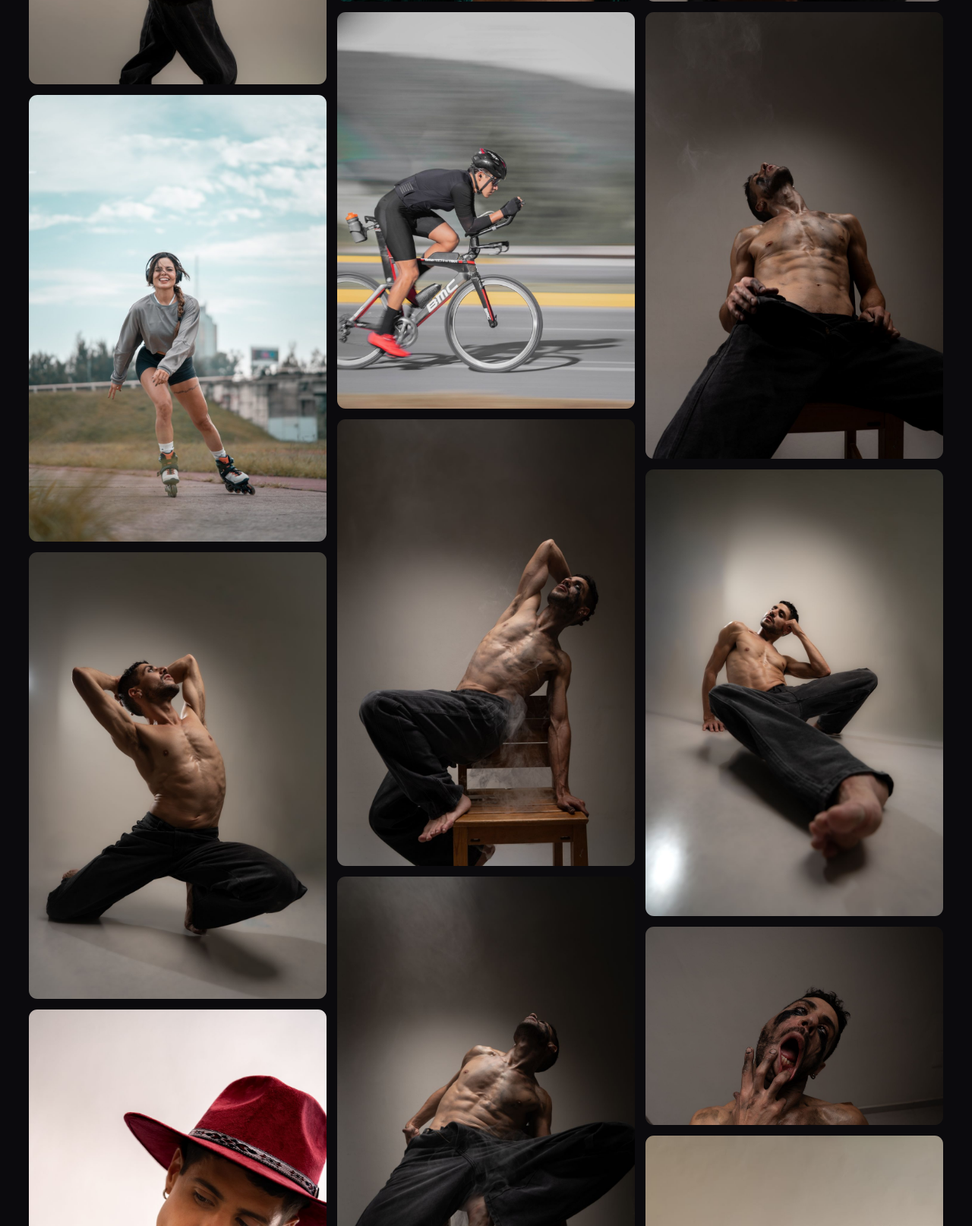
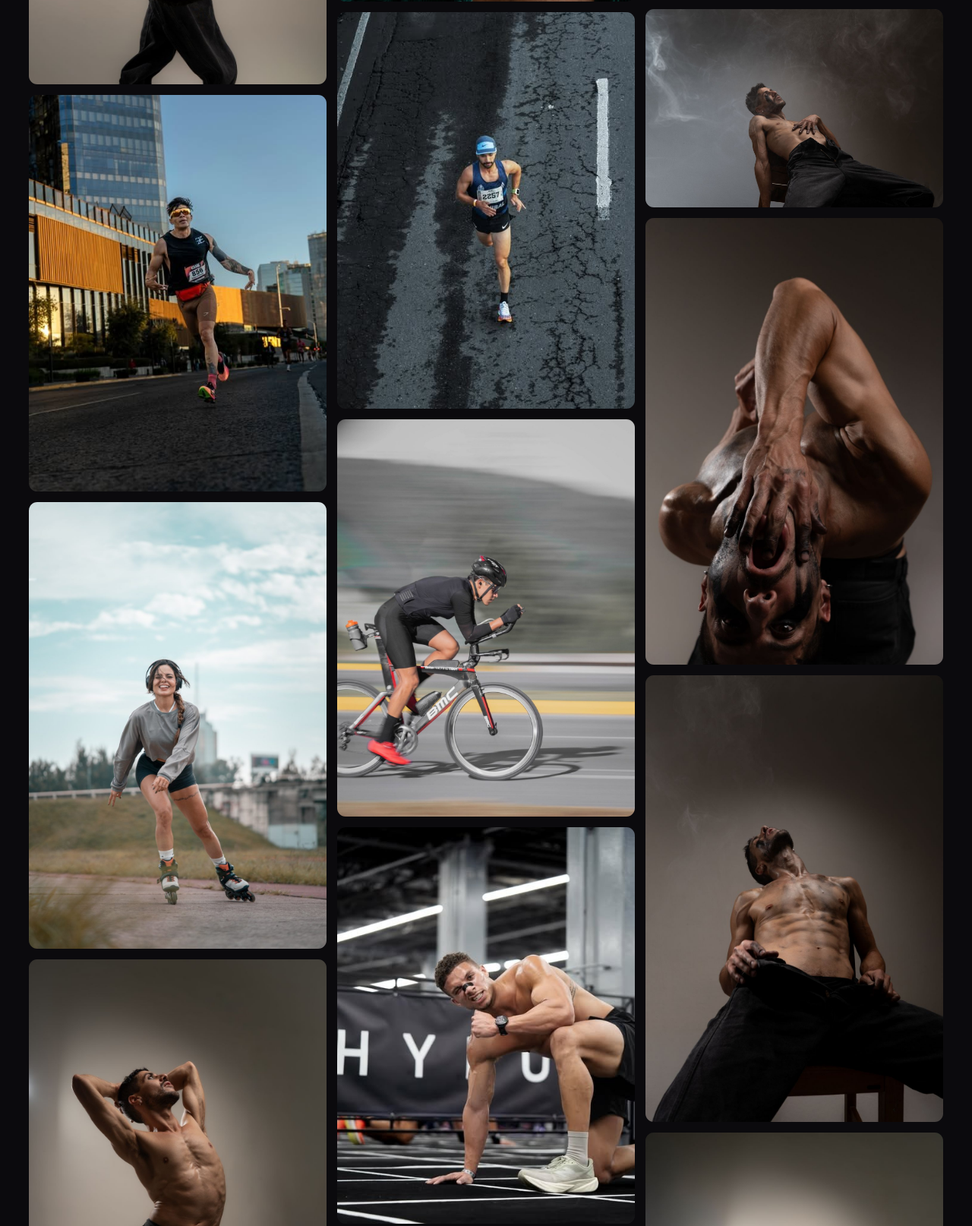
Before and after one commit to uralessam1/samuel-foto-portfolio, a plain HTML site: page index.html in a window 1280 px wide. Shown: the part 1620-3234 px from the top of the page at 76% size. Drawn offline with Linux system fonts and the light colour scheme.

Commit message:
Swap sombrero a fondo amarillo + 4 fotos de deporte desde Instagram
Co-Authored-By: Claude Opus 4.8 <noreply@anthropic.com>

```diff
--- a/index.html
+++ b/index.html
@@ -172,13 +172,17 @@
 
     <div class="gallery" id="gallery">
       <a class="shot" data-cat="portrait" data-tag="portrait"><img src="img/portrait-02.jpg" alt="Editorial studio portrait" loading="lazy"><span class="tag" data-i18n="f.portrait">Portrait</span></a>
+      <a class="shot" data-cat="sport" data-tag="sport"><img src="img/sport-03.jpg" alt="Sport photography — urban road race" loading="lazy"><span class="tag" data-i18n="f.sport">Sport</span></a>
       <a class="shot" data-cat="sport" data-tag="sport"><img src="img/sport-01.jpg" alt="Sport photography — skating" loading="lazy"><span class="tag" data-i18n="f.sport">Sport</span></a>
       <a class="shot" data-cat="portrait" data-tag="portrait"><img src="img/portrait-03.jpg" alt="Editorial studio portrait" loading="lazy"><span class="tag" data-i18n="f.portrait">Portrait</span></a>
       <a class="shot" data-cat="editorial" data-tag="editorial"><img src="img/editorial-01.jpg" alt="Fashion editorial — hat series" loading="lazy"><span class="tag" data-i18n="f.editorial">Editorial</span></a>
       <a class="shot" data-cat="portrait" data-tag="portrait"><img src="img/portrait-01.jpg" alt="Editorial studio portrait" loading="lazy"><span class="tag" data-i18n="f.portrait">Portrait</span></a>
       <a class="shot" data-cat="portrait" data-tag="portrait"><img src="img/portrait-06.jpg" alt="Editorial studio portrait with smoke" loading="lazy"><span class="tag" data-i18n="f.portrait">Portrait</span></a>
       <a class="shot" data-cat="editorial" data-tag="editorial"><img src="img/editorial-02.jpg" alt="Fashion editorial — hat series" loading="lazy"><span class="tag" data-i18n="f.editorial">Editorial</span></a>
+      <a class="shot" data-cat="sport" data-tag="sport"><img src="img/sport-04.jpg" alt="Sport photography — aerial runner" loading="lazy"><span class="tag" data-i18n="f.sport">Sport</span></a>
       <a class="shot" data-cat="sport" data-tag="sport"><img src="img/sport-02.jpg" alt="Sport photography — cycling" loading="lazy"><span class="tag" data-i18n="f.sport">Sport</span></a>
+      <a class="shot" data-cat="sport" data-tag="sport"><img src="img/sport-05.jpg" alt="Sport photography — athlete" loading="lazy"><span class="tag" data-i18n="f.sport">Sport</span></a>
+      <a class="shot" data-cat="sport" data-tag="sport"><img src="img/sport-06.jpg" alt="Sport photography — race finish" loading="lazy"><span class="tag" data-i18n="f.sport">Sport</span></a>
       <a class="shot" data-cat="portrait" data-tag="portrait"><img src="img/portrait-04.jpg" alt="Editorial studio portrait" loading="lazy"><span class="tag" data-i18n="f.portrait">Portrait</span></a>
       <a class="shot" data-cat="portrait" data-tag="portrait"><img src="img/portrait-05.jpg" alt="Editorial studio portrait" loading="lazy"><span class="tag" data-i18n="f.portrait">Portrait</span></a>
       <a class="shot" data-cat="editorial" data-tag="editorial"><img src="img/editorial-03.jpg" alt="Fashion editorial — hat series" loading="lazy"><span class="tag" data-i18n="f.editorial">Editorial</span></a>
```
Also changed, not shown: img/editorial-03.jpg, img/sport-03.jpg (added), img/sport-04.jpg (added), img/sport-05.jpg (added), img/sport-06.jpg (added).
